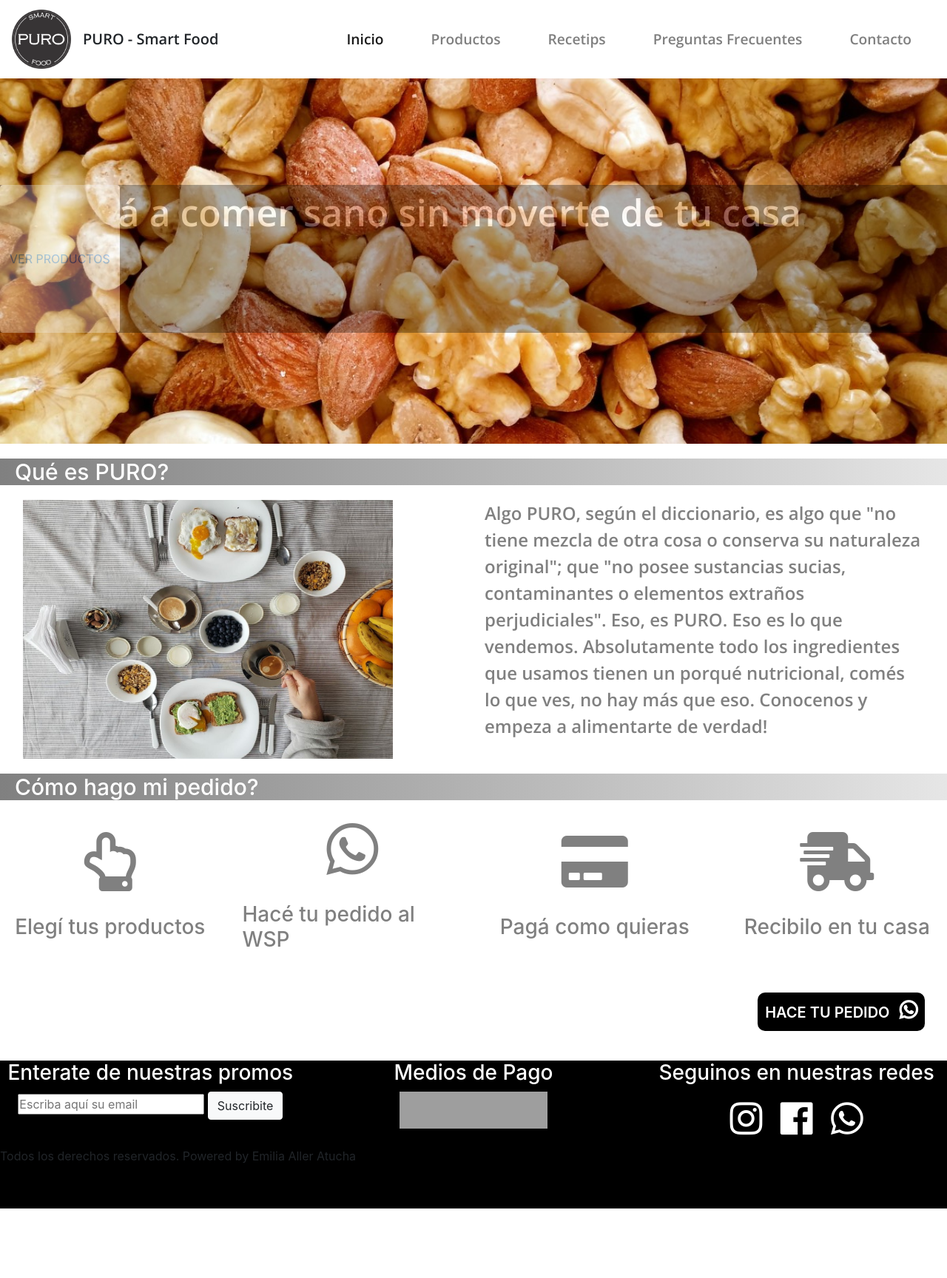
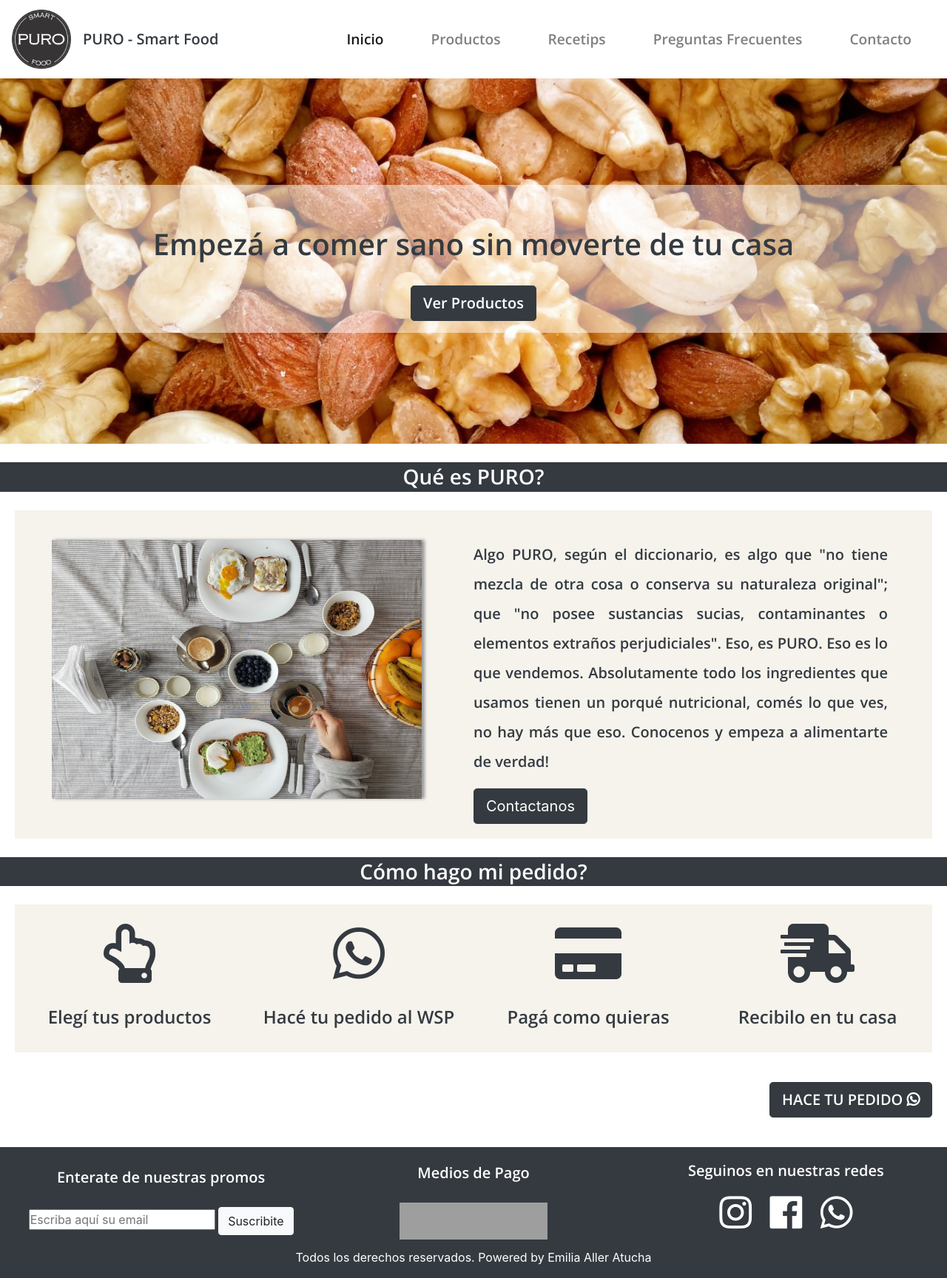
Before and after one commit to emialler/IdeaAllerAtucha2, a website: page index.html in a window 1280 px wide. Shown: the whole page at 74% size. Before the commit the page ends 1634 px from the top, so only its background shows below. Drawn offline with nearby package versions, Linux system fonts and the light colour scheme; grey boxes are pictures that could not be loaded.

Commit message:
agrego estilos

```diff
--- a/index.html
+++ b/index.html
@@ -25,7 +25,7 @@
     <header>
         <nav class="navbar navbar-expand-lg navbar-light fixed-top">
             <a href="index.html" class="navbar-brand"><img class="d-inline-block align-top" src="recursos/logo.png" alt="" width="80" height="80"></a>
-            <span>PURO - Smart Food</span>
+            <span><strong>PURO</strong> - Smart Food</span>
             <button class="navbar-toggler" type="button" data-toggle="collapse" data-target="#navbarTogglerDemo02" aria-controls="navbarTogglerDemo02" aria-expanded="false" aria-label="Toggle navigation"><span class="navbar-toggler-icon"></span></button>
             <div class="collapse navbar-collapse mr-auto" id="navbarTogglerDemo02">
                 <ul class="navbar-nav ml-auto mt-2 mt-lg-0" id="navbarTogglerDemo02">
@@ -40,23 +40,25 @@
     </header>
     <main>
         <section class="inicio">
-            <div class="inicio__opacidad">
-                <span class="inicioFrase">Empezá a comer sano sin moverte de tu casa</span>
-                <button class="btn btn-light"><a href="pages/productos.html">VER PRODUCTOS</a></button>
+            <div class="inicio__opacidad"></div>
+            <span class="inicio__frase">Empezá a comer sano sin moverte de tu casa</span>
+            <button class="btn btn-dark btn-lg inicio__boton"><a href="pages/productos.html">Ver Productos</a></button>
+        </section>
+        <div class="subtitulos">
+            <h2>Qué es PURO?</h2>
         </div>
-            <!-- <div class="inicio__titulo">
-            </div>   -->
-        </section>
-        <h2>Qué es PURO?</h2>
         <section class="row descripcionPuro">
             <div class="col-md-6 col-sm-12 col-xs-12 descripcionPuro__imagen">
                 <img class="animate__animated animate__backInLeft" src="recursos/queespuro.jpg" width="500" height="350" alt="queespuro">
             </div>
-            <div class="col-md-6 col-sm-12 col-xs-12 descripcionPuro__parrafo">
-                <p class="animate__animated animate__backInRight">Algo PURO, según el diccionario, es algo que "no tiene mezcla de otra cosa o conserva su naturaleza original"; que "no posee sustancias sucias, contaminantes o elementos extraños perjudiciales". Eso, es PURO. Eso es lo que vendemos. Absolutamente todo los ingredientes que usamos tienen un porqué nutricional, comés lo que ves, no hay más que eso. Conocenos y empeza a alimentarte de verdad!</p>
+            <div class="col-md-6 col-sm-12 col-xs-12 animate__animated animate__backInRight descripcionPuro__parrafo">
+                <p>Algo PURO, según el diccionario, es algo que "no tiene mezcla de otra cosa o conserva su naturaleza original"; que "no posee sustancias sucias, contaminantes o elementos extraños perjudiciales". Eso, es PURO. Eso es lo que vendemos. Absolutamente todo los ingredientes que usamos tienen un porqué nutricional, comés lo que ves, no hay más que eso. Conocenos y empeza a alimentarte de verdad!</p>
+                <button class="btn btn-dark btn-lg"><a href="pages/contacto.html"></a>Contactanos</button>
             </div>
         </section>
+        <div class="subtitulos">
             <h2>Cómo hago mi pedido?</h2>
+        </div>
         <section class="infoInicio row">
             <div class="col-md-3 col-sm-12 comoHagoMipedido">
                 <i class="far fa-hand-point-up comoHagoMiPedido__iconos"></i>
@@ -76,24 +78,22 @@
             </div>
         </section>
         <div class="botonWsp">
-            <a class="botonWsp__boton" href="https://web.whatsapp.com/" target="_blank" >HACE TU PEDIDO <i class="fab fa-whatsapp"></i></a>
+            <button class="btn btn-dark btn-lg"><a href="https://web.whatsapp.com/" target="_blank" >HACE TU PEDIDO <i class="fab fa-whatsapp"></i></a></button>
         </div>
     </main>
-
     <footer>
-        <section class="row">
-            <div class="col-md-4 col-sm-12 footerDiv">
-                <h3>Enterate de nuestras promos</h3>
-                <div class="footerDiv__suscribite">
+        <div class="footerSecciones">
+            <h3 class="footerSecciones__titulo">Enterate de nuestras promos</h3>
+            <div class="footerSecciones__suscribite">
                 <input type="email" placeholder="Escriba aquí su email">
-                    <button type="submit" class="btn btn-light">Suscribite</button>
+                <button type="submit" class="btn btn-light" data-toggle="modal" data-target="#exampleModal">Suscribite</button>
             </div>
         </div>
-            <div class="col-md-4 col-sm-12 footerDiv">
-                <h3>Medios de Pago</h3>
+        <div class="footerSecciones">
+            <h3 class="footerSecciones__titulo">Medios de Pago</h3>
             <img src="https://w7.pngwing.com/pngs/32/363/png-transparent-visa-master-card-and-american-express-mastercard-payment-visa-credit-card-emv-credit-card-visa-and-master-card-background-text-display-advertising-logo.png" width="200" height="50" alt="">
         </div>
-            <div class="col-md-4 col-sm-12 footerDiv">
+        <div class="footerSecciones">
             <h3>Seguinos en nuestras redes</h3>
             <div>
                 <a href="https://www.instagram.com/puro.smartfood/" target="_blank" class="footerDiv__iconos"><i class="fab fa-instagram"></i></a>
@@ -101,8 +101,19 @@
                 <a href="https://web.whatsapp.com/" target="_blank" class="footerDiv__iconos"><i class="fab fa-whatsapp"></i></a>
             </div>
         </div>
-            <p class="col-md-12 col-sm-12">Todos los derechos reservados. Powered by Emilia Aller Atucha</p>
-        </section>
+        <p>Todos los derechos reservados. Powered by Emilia Aller Atucha</p>
+        <div class="modal fade" id="exampleModal" tabindex="-1" role="dialog" aria-labelledby="exampleModalLabel" aria-hidden="true">
+            <div class="modal-dialog" role="document">
+                <div class="modal-content">
+                <div class="modal-header">
+                    <h5 class="modal-title" id="exampleModalLabel">Gracias por suscribirte!</h5>
+                    <button type="button" class="close" data-dismiss="modal" aria-label="Close"><span aria-hidden="true">&times;</span></button>
+                </div>
+                <div class="modal-body">
+                    Vas a recibir nuestas promos semanales en tu email
+                </div>
+            </div>
+        </div>
     </footer>
     <script src="https://code.jquery.com/jquery-3.2.1.slim.min.js" integrity="sha384-KJ3o2DKtIkvYIK3UENzmM7KCkRr/rE9/Qpg6aAZGJwFDMVNA/GpGFF93hXpG5KkN" crossorigin="anonymous"></script>
     <script src="https://cdnjs.cloudflare.com/ajax/libs/popper.js/1.12.9/umd/popper.min.js" integrity="sha384-ApNbgh9B+Y1QKtv3Rn7W3mgPxhU9K/ScQsAP7hUibX39j7fakFPskvXusvfa0b4Q" crossorigin="anonymous"></script>
--- a/scss/styles.scss
+++ b/scss/styles.scss
@@ -28,36 +28,52 @@
     transform: scale(1.2);
 }
 
+nav span {
+    font-size: 20px;
+    font-family: 'Open Sans', sans-serif;
+    color: #343a40;
+}
+
 /* FIN-HEADER */
 
 /* INICIO-FOOTER */
 
 footer {
-    background-color: black;
+    background-color: #343a40;
     width: 100%;
-    height: 150px;
-    position: relative;
     margin-bottom: 0;
-    /* display: flex;
+    display: flex;
     flex-wrap: wrap;
-    align-content: center;
+    align-items: center;
     justify-content: center;
- */
 }
 
-.footerDiv {
+.footerSecciones {
     display: flex;
     flex-direction: column;
     align-items: center;
-    justify-content: space-evenly;
-    color: white;
+    justify-content: center;
     width: 33%;
     height: 80%;
+    padding-top: 20px;
 }
 
-.footerDiv p {
+.footerSecciones__titulo {
+    padding-bottom: 20px;
+}
+
+footer h3 {
+    color: white;
+    font-size: 20px;
+    font-family: 'Open Sans', sans-serif;
+    text-align: center;
+}
+
+footer p {
     color: white;
     font-size: 16px;
+    text-align: center;
+    padding-top: 10px;
 }
 
 .footerDiv__iconos {
@@ -70,11 +86,7 @@
 
 /* INICIO-PAGINA INDEX */
 
-nav span {
-    font-size: 20px;
-    font-family: 'Open Sans', sans-serif;
 
-}
 
 .inicio {
     margin-top: 100px;
@@ -101,7 +113,7 @@
     font-family: 'Open Sans', sans-serif;
     font-weight: 900;
     font-size: 40px;
-    color: black;
+    color: #343a40;
     position: relative;
     top: 40%;
     transform: translateY(-40%);
@@ -123,82 +135,29 @@
 }
 
 .subtitulos {
-    margin: 20px 20px 0 20px;
-    border-bottom: black 2px;
+    margin: 25px 0;
 }
 
-h2 {
+.subtitulos h2 {
     font-family: 'Open Sans', sans-serif;
-    color: black;
+    color: white;
+    background-color: #343a40;
     font-weight: bold;
-    font-size: 30px;
-    padding: 10px;
+    font-size: 28px;
+    text-align: center;
+    border: #343a40;
+    border-style: solid;
+    border-width: 3px;
 }
 
-.infoInicio {
+
+.descripcionPuro {
     margin: 0 20px 20px 20px;
-    background-color: #e9ecef;
-    box-shadow: 5px 5px 0 #999;
-    height: 200px;
-    display: flex;
-    justify-content: space-around;
-    align-items: center;
-    margin-bottom: 40px;
+    background-color: #f5f3ec;
 }
 
-.comoHagoMipedido {
-    display: flex;
-    flex-direction: column;
-    align-items: center;
-    justify-content: space-between;
-}
-
-.comoHagoMiPedido__iconos {
-    font-size: 5em;
-    padding-bottom: 2rem;
-}
-
-.parrafos {
-    color: gray;
-    font-size: 20px;
-}
-
-.botonWsp {
-    display: flex;
-    justify-content: flex-end;
-    margin-bottom: 40px;
-}
-
-.botonWsp a {
-    text-decoration: none;
-}
-
-/* .botonWsp__boton {
-    margin-right: 30px;
-    background-color: black;
-    color: white;
-    font-size: 20px;
-    padding: 10px;
-    font-weight: 600;
-    text-decoration: none;
-    border-radius: 10px;
-}
-
-.botonWsp__boton:hover {
-    background-color: gray;
-    flex-wrap: nowrap;
-    transform: scale(1.2);
-}
-
-.botonWsp i {
-    font-size: 1.4em;
-    padding-left: 0.5rem;
-}
- */
-.descripcionPuro {
-    margin: 0 20px 20px 20px;
-    background-color: #e9ecef;
-    box-shadow: 5px 5px 0 #999;
+.descripcionPuro h2 {
+    text-align: center;
 }
 
 .descripcionPuro__parrafo {
@@ -207,12 +166,12 @@
 }
 
 .descripcionPuro__parrafo p {
-    font-size: 1.5rem;
-    font-weight: lighter;
+    font-size: 20px;
     font-family: 'Open Sans', sans-serif;
-    color: black;
+    color: #343a40;
     margin-right: 40px;
-
+    margin-top: 20px;
+    line-height: 40px;
 }
 
 .descripcionPuro__imagen {
@@ -231,6 +190,52 @@
 
 .animate__animated .animate__backInLeft {
     animation-iteration-count: 1;
+}
+
+.infoInicio {
+    margin: 0 20px 20px 20px;
+    background-color: #f5f3ec;
+    height: 200px;
+    display: flex;
+    justify-content: space-around;
+    align-items: center;
+    margin-bottom: 40px;
+}
+
+.comoHagoMipedido {
+    display: flex;
+    flex-direction: column;
+    align-items: center;
+    justify-content: space-between;
+}
+
+.comoHagoMipedido h3 {
+    color: #343a40;
+    text-align: center;
+    font-size: 1.5em;
+    font-family: 'Open Sans', sans-serif;
+}
+
+.comoHagoMiPedido__iconos {
+    font-size: 5em;
+    padding-bottom: 2rem;
+    color: #343a40;
+}
+
+.parrafos {
+    color: gray;
+    font-size: 20px;
+}
+
+.botonWsp {
+    display: flex;
+    justify-content: flex-end;
+    margin-bottom: 40px;
+    margin-right: 20px;
+}
+
+.botonWsp a {
+    text-decoration: none;
 }
 
 /* FIN-PAGINA INDEX */
@@ -334,12 +339,26 @@
 .sectionPreguntas {
     margin-top: 120px;
     height: 800px;
-    width: 100%;
+    max-width: 90%;
     display: flex;
     flex-direction: column;
     justify-content: space-around;
+    margin-left: 50px;
     margin-bottom: 50px;
-    margin-left: 20px;
+}
+
+.card-header {
+    font-size: 20px;
+    font-family: 'Open Sans', sans-serif;
+    font-weight: bold;
+}
+
+.card-text {
+    font-size: 16px;
+}
+
+.card-text a {
+    color: black;
 }
 
 
```
Also changed, not shown: package.json (+7 -7 lines), pages/contacto.html (+21 -12 lines), pages/preguntasfrecuentes.html (+64 -30 lines), pages/productos.html (+21 -11 lines), pages/recetips.html (+21 -11 lines), css/styles.css, recursos/LOGO SOLO solo.png (deleted), 1 other file. Lines whose indentation alone changed are shown as unchanged.
